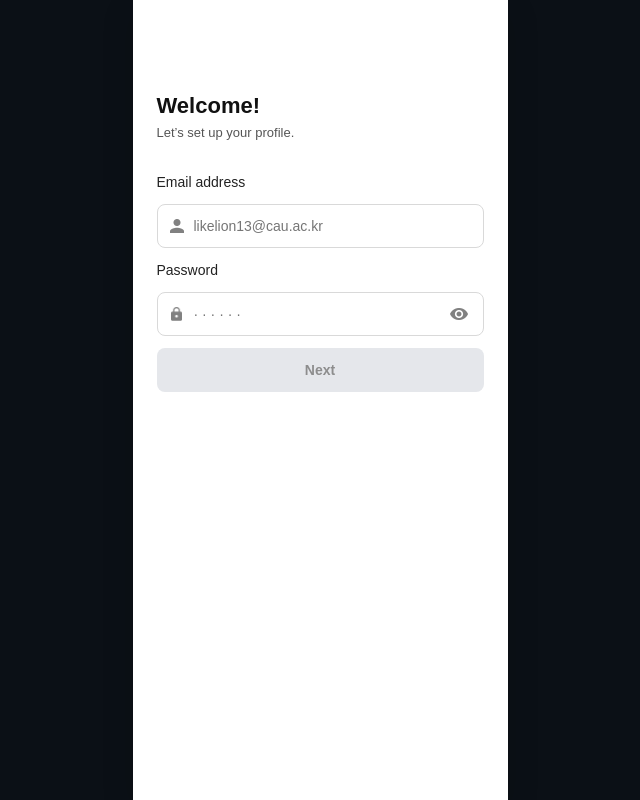
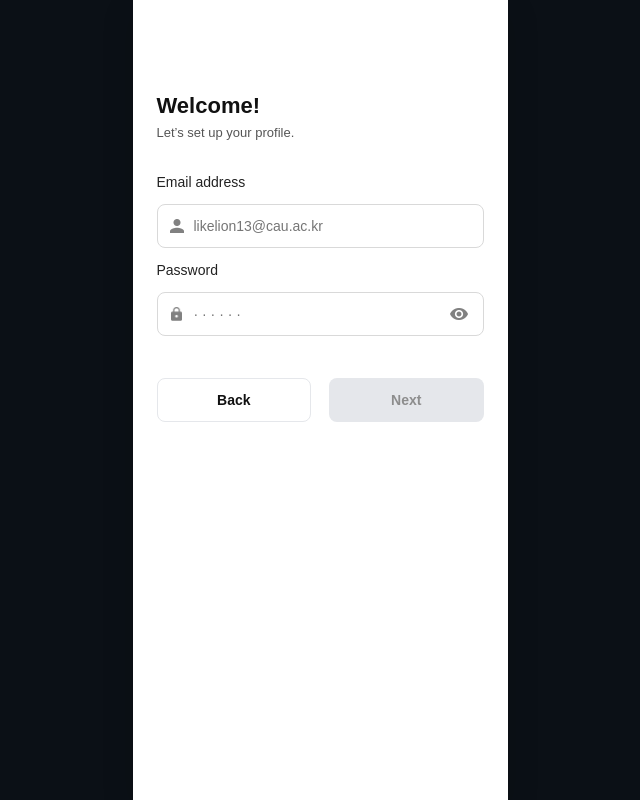
Before and after one commit to LikeLion-13th-Hackathon/Frontend, a React (Vite) app: page /signup in a window 1280 px wide. Shown: the whole page, without its empty margins (320-960 px from the left). Built offline with nearby package versions, Linux system fonts and the light colour scheme; a web font is replaced by a local one.

Commit message:
fix: signup 에러명 수정

```diff
--- a/src/features/auth/pages/SignUp.jsx
+++ b/src/features/auth/pages/SignUp.jsx
@@ -98,13 +98,13 @@ export default function SignUp() {
             />
           </Field>
           {touched.email && !isValidEmail(email) && (
-            <Help>올바른 이메일 형식을 입력해 주세요.</Help>
+            <Help>Please enter a valid email address.</Help>
           )}
           {isValidEmail(email) && isChecking && (
-            <Help>이메일 확인 중…</Help>
+            <Help>Checking email…</Help>
           )}
           {isValidEmail(email) && emailInUse && (
-            <Help>이미 사용 중인 이메일입니다.</Help>
+            <Help>This email is already in use.</Help>
           )}
 
           {/* 비밀번호 */}
@@ -130,11 +130,19 @@ export default function SignUp() {
               <img src={showPw ? EyeCloseImg : EyeImg} alt="" />
             </IconRightBtn>
           </Field>
-          {touched.pw && !pwOk && <Help>비밀번호는 6자 이상 입력해 주세요.</Help>}
+          {touched.pw && !pwOk && <Help>Password must be at least 6 characters.</Help>}
 
-          <SignButton type="submit" disabled={disabled}>
+          {/* <SignButton type="submit" disabled={disabled}>
             Next
-          </SignButton>
+          </SignButton> */}
+          <Actions>
+            <BackButton type="button" onClick={() => navigate(-1)}>
+              Back
+            </BackButton>
+            <NextButton type="submit" disabled={disabled}>
+              Next
+            </NextButton>
+          </Actions>
 
         </Form>
       </Card>
@@ -267,3 +275,23 @@ const SignButton = styled(CommonButton)`
   color: ${({ disabled }) =>
     disabled ? '#888' : '#fff'};
 `;
+
+const Actions = styled.div`
+  margin-top: 30px;
+  display: grid;
+  grid-template-columns: 1fr 1fr;
+  gap: 18px;
+`;
+
+const BackButton = styled(CommonButton)`
+  background-color: #fff;
+  border: 1px solid var(--gray-200, #E5E7EB);
+  color: #111;
+`;
+
+const NextButton = styled(CommonButton)`
+  background-color: ${({ disabled }) =>
+    disabled ? '#E5E7EB' : '#FF6900'};
+  color: ${({ disabled }) =>
+    disabled ? '#888' : '#fff'};
+`;
```
